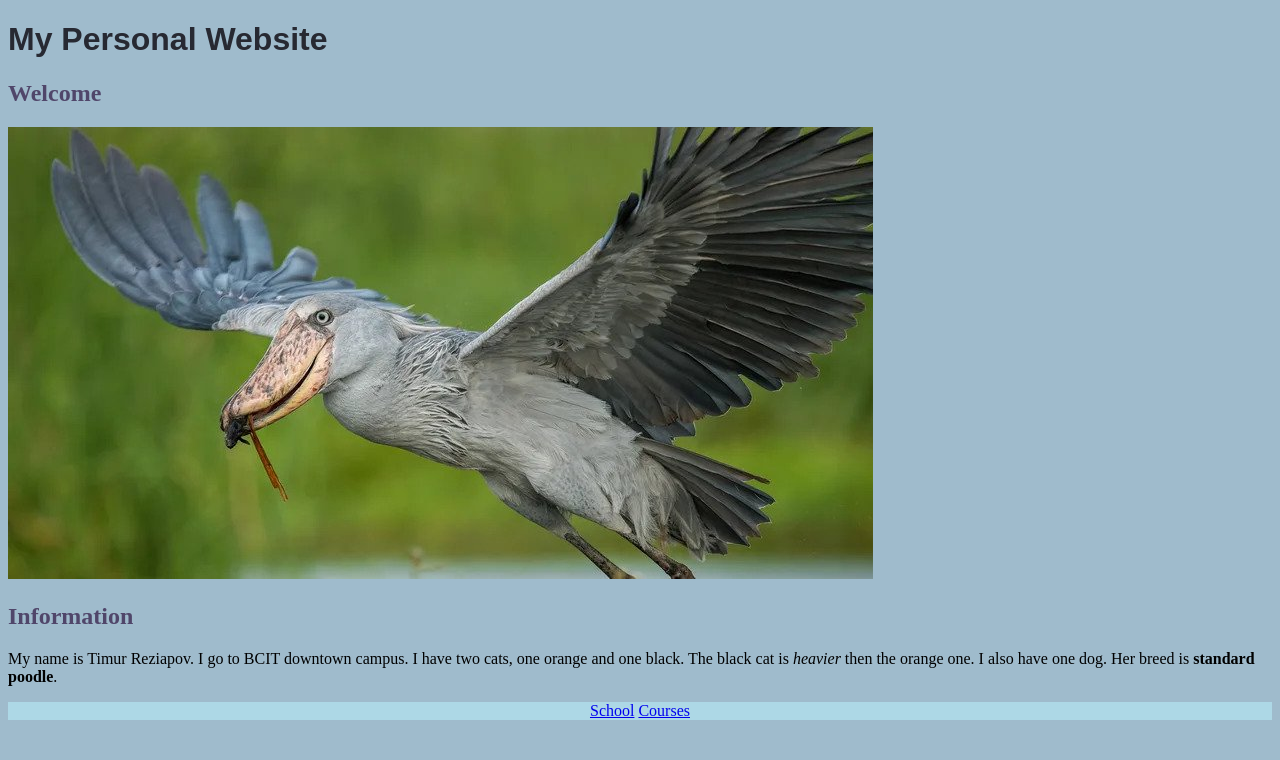
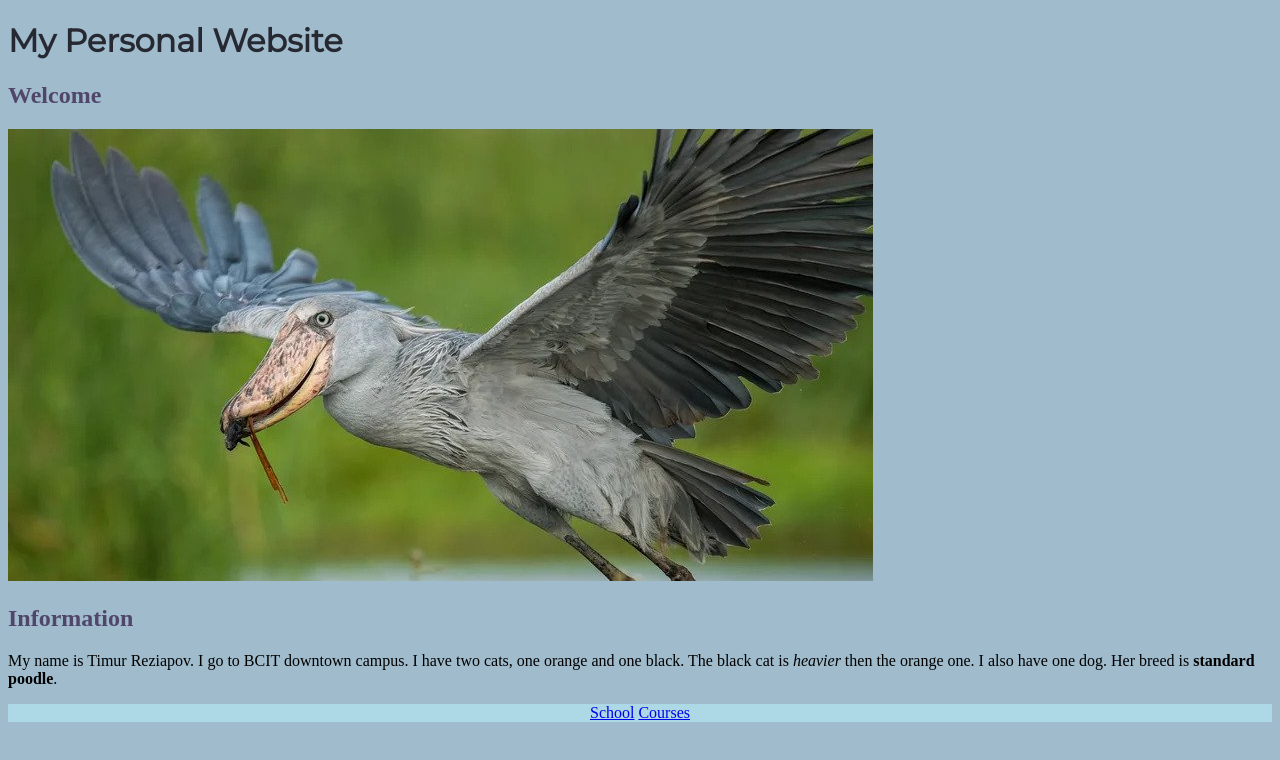
Before and after one commit to TimRez10/ACIT1620-personal-website, a plain HTML site: page index.html in a window 1280 px wide. Drawn offline with Linux system fonts and the light colour scheme.

Commit message:
Fixes google fonts from lab 4

```diff
--- a/css/stylesheet.css
+++ b/css/stylesheet.css
@@ -9,7 +9,7 @@ h1 {
 }
 .index_heading {
     color: #272932;
-    font-family: Montserrat, sans-serif;
+
 }
 nav {
     text-align: center;
--- a/index.html
+++ b/index.html
@@ -2,6 +2,14 @@
 <html lang="en">
     <head>
         <title> My personal website</title>
+        <link rel="preconnect" href="https://fonts.googleapis.com">
+        <link rel="preconnect" href="https://fonts.gstatic.com" crossorigin>
+        <link href="https://fonts.googleapis.com/css2?family=Indie+Flower&family=Montserrat&display=swap" rel="stylesheet">
+        <style>
+            .index_heading {
+            font-family: 'Montserrat', sans-serif;
+            }
+        </style>
         <link href="css/stylesheet.css" rel="stylesheet">
     </head>
     <body>
```
